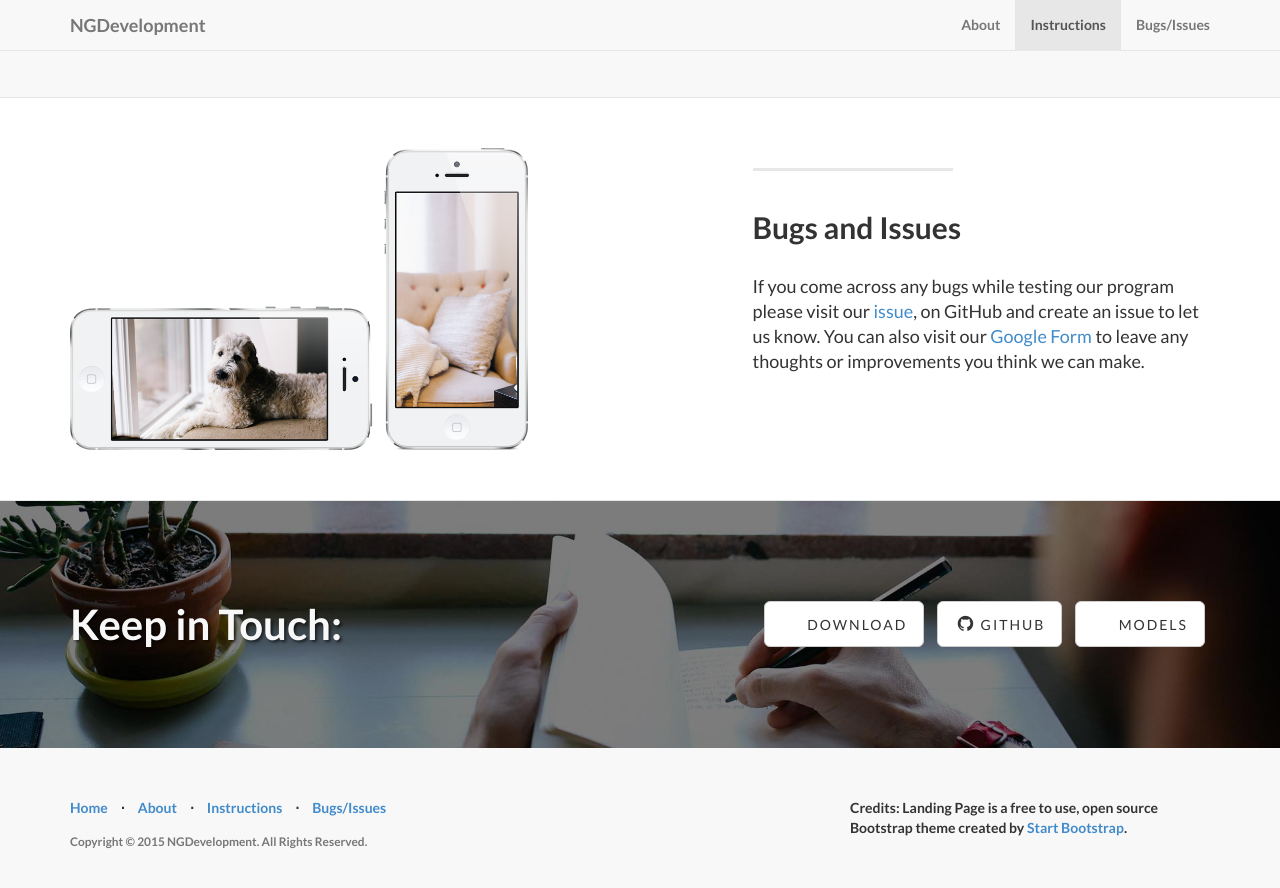
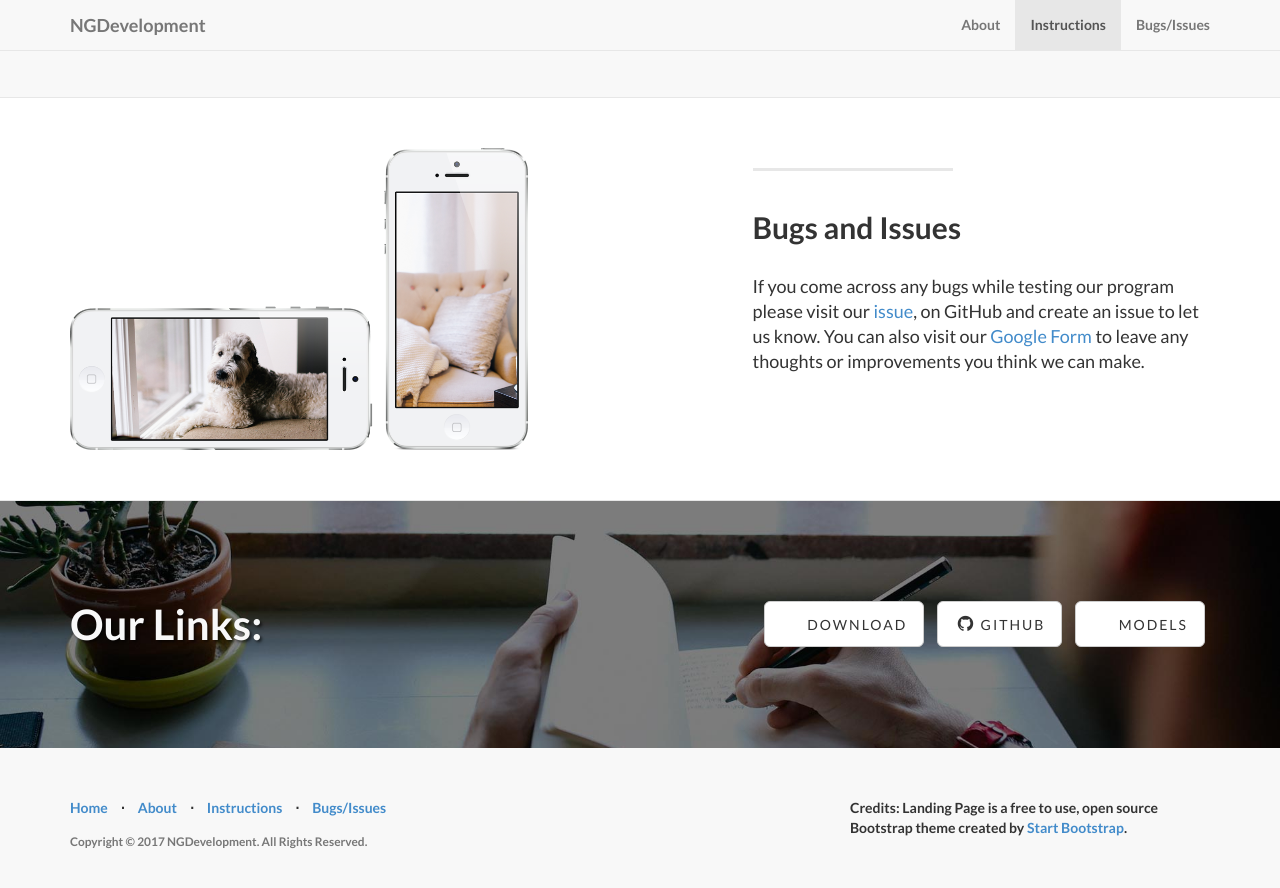
Before and after one commit to NG-Development/NGDevelopmentLP, a Jekyll site: the page built from index.html, in a window 1280 px wide and 900 px high, scrolled down 1902 px. Shown: the top 888 px of the window. Built offline with Jekyll 4.4.1, drawn with Linux system fonts in a browser that asks for light colours; nearby versions of some CDN libraries; library files that are not in the unit come from our copies.

Commit message:
https://github.com/NG-Development/ngdevelopment

```diff
--- a/_config.yml
+++ b/_config.yml
@@ -10,7 +10,7 @@ description: > # "Landing Page for our CSE 442 Project.
   You can edit this line in _config.yml. It will appear in your document
   head meta (for Google search results) and in your feed.xml site
   description.
-copyright: 'Copyright &copy; 2015 NGDevelopment. All Rights Reserved.'
+copyright: 'Copyright &copy; 2017 NGDevelopment. All Rights Reserved.'
 credits: 'Credits: Landing Page is a free to use, open source Bootstrap theme created by <a href="http://startbootstrap.com/">Start Bootstrap</a>.'
 
 # ----------------------- #
--- a/_includes/contact.html
+++ b/_includes/contact.html
@@ -4,7 +4,7 @@
 
 			<div class="row">
 				<div class="col-lg-6">
-					<h2>Keep in Touch:</h2>
+					<h2>Our Links:</h2>
 				</div>
 				<div class="col-lg-6">
 					<ul class="list-inline banner-social-buttons">
```
